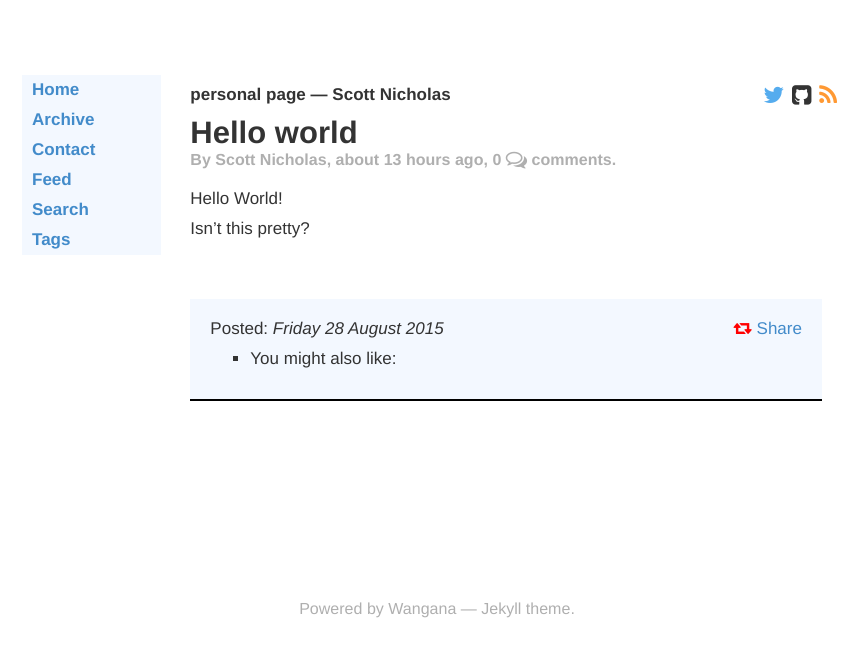
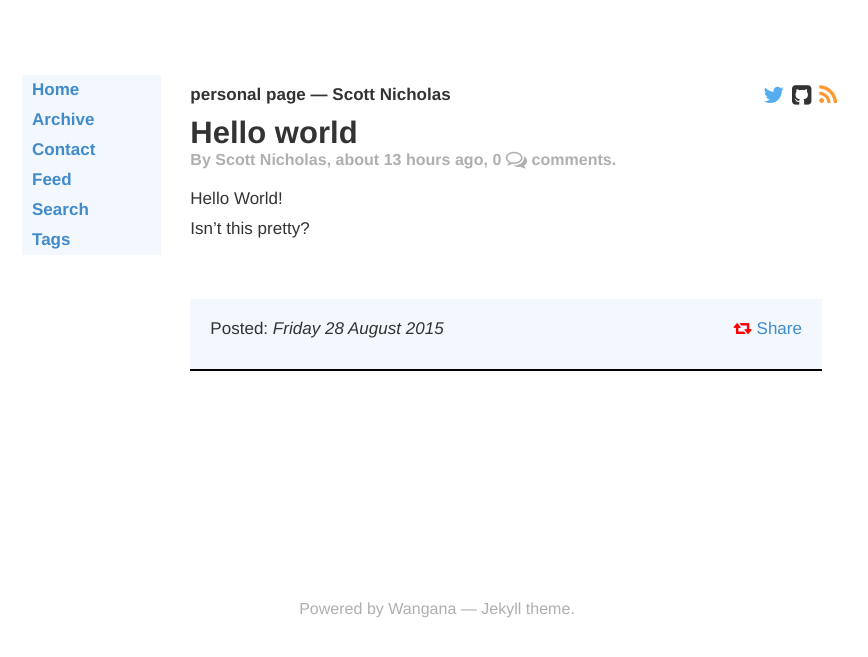
Before and after one commit to neutronscott/neutronscott.github.io, a Jekyll site: the page built from _posts/2015-08-28-hello-world.md, in a window 1280 px wide. Shown: the top 657 px of the page, without its empty margins (203-1071 px from the left). Built offline with Jekyll 4.4.1, drawn with Linux system fonts in a browser that asks for light colours; some web fonts are replaced; Markdown is read by kramdown in place of the engine named in the settings; comment, search, counter and statistics services are not loaded.

Commit message:
share if

```diff
--- a/_includes/scripts/share.html
+++ b/_includes/scripts/share.html
@@ -7,9 +7,9 @@
             <i class="fa fa-retweet" style="color:red;"></i> Share
         </a>
     </p>
-    {% if site.related_posts %}
+    {% if site.related_posts.size > 0 %}
     <ul>
-        <li>You might also like:</li>
+        <li>You might also like these:</li>
         <ul>
         {% for post in site.related_posts limit:3 %}
             <li>
```
